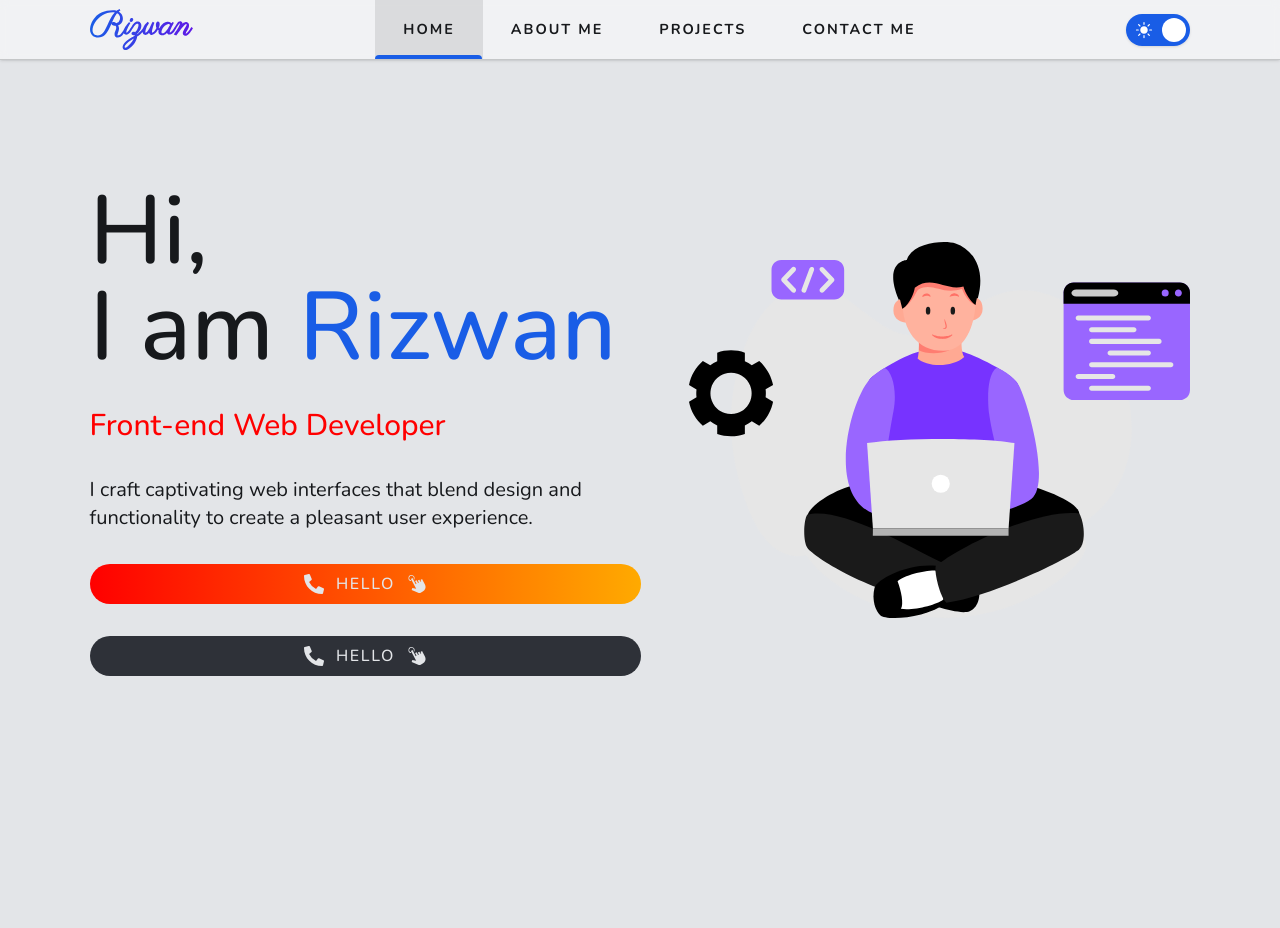
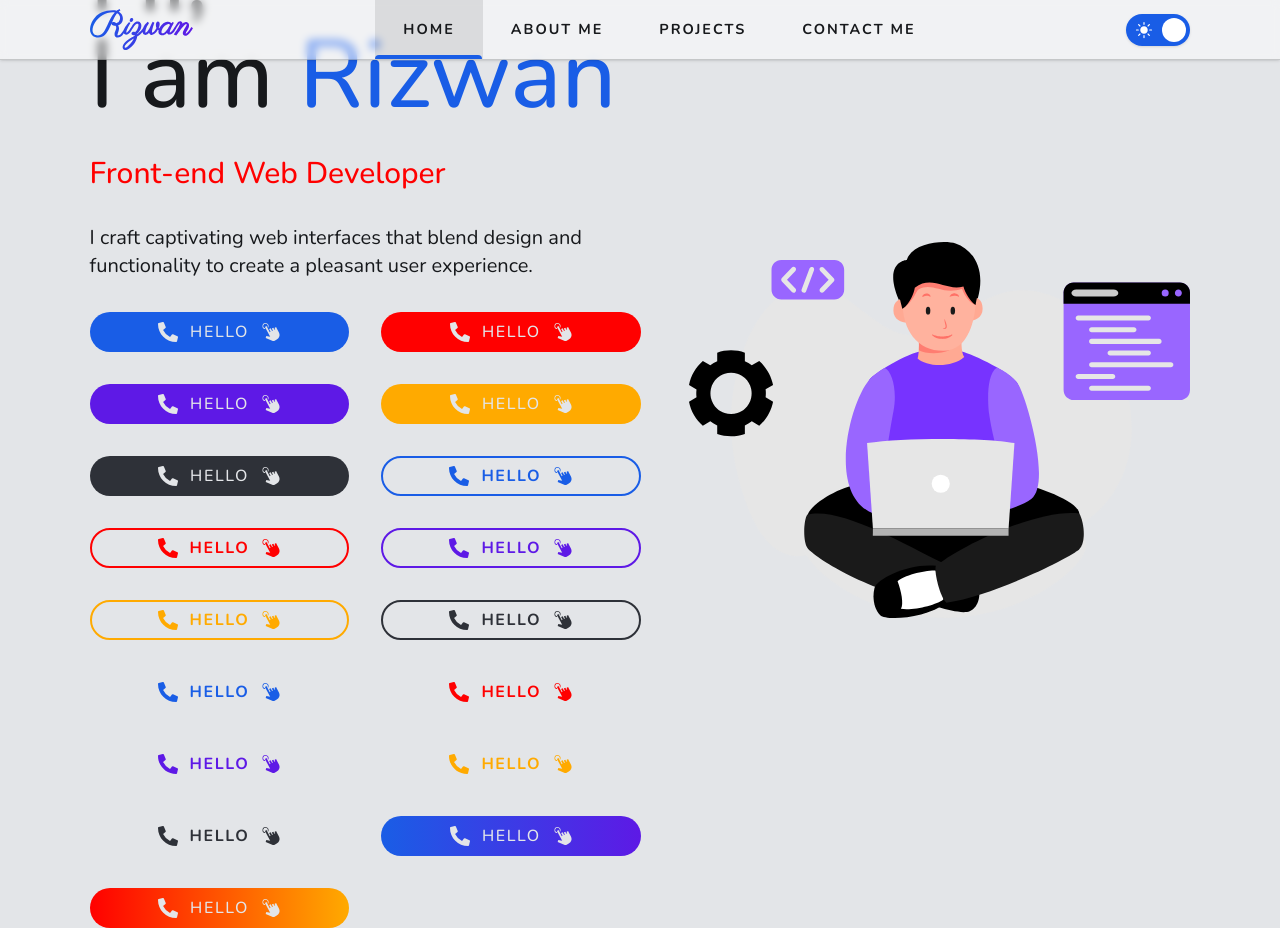
Before and after one commit to rizwanahamadcodes/portfolio, a Next.js app: page / in a window 1280 px wide. Before the commit the page ends 800 px from the top, so only its background shows below. Built offline with nearby package versions, Linux system fonts and the light colour scheme.

Commit message:
all buttons showcased

```diff
--- a/src/app/page.tsx
+++ b/src/app/page.tsx
@@ -28,12 +28,36 @@ export default function Home() {
                         I craft captivating web interfaces that blend design and
                         functionality to create a pleasant user experience.
                     </p>
-                    <div className="flex w-full flex-col flex-wrap items-stretch gap-8">
+                    <div className="grid w-full grid-cols-2 flex-col flex-wrap gap-8">
                         <Button
                             leftIcon={FaPhoneAlt}
                             rightIcon={GiClick}
                             type="solid"
-                            colorScheme="secondary-gradient"
+                            colorScheme="primary"
+                        >
+                            Hello
+                        </Button>
+                        <Button
+                            leftIcon={FaPhoneAlt}
+                            rightIcon={GiClick}
+                            type="solid"
+                            colorScheme="secondary"
+                        >
+                            Hello
+                        </Button>
+                        <Button
+                            leftIcon={FaPhoneAlt}
+                            rightIcon={GiClick}
+                            type="solid"
+                            colorScheme="primary-support"
+                        >
+                            Hello
+                        </Button>
+                        <Button
+                            leftIcon={FaPhoneAlt}
+                            rightIcon={GiClick}
+                            type="solid"
+                            colorScheme="secondary-support"
                         >
                             Hello
                         </Button>
@@ -42,6 +66,106 @@ export default function Home() {
                             rightIcon={GiClick}
                             type="solid"
                             colorScheme="gray"
+                        >
+                            Hello
+                        </Button>
+
+                        <Button
+                            leftIcon={FaPhoneAlt}
+                            rightIcon={GiClick}
+                            type="outline"
+                            colorScheme="primary"
+                        >
+                            Hello
+                        </Button>
+                        <Button
+                            leftIcon={FaPhoneAlt}
+                            rightIcon={GiClick}
+                            type="outline"
+                            colorScheme="secondary"
+                        >
+                            Hello
+                        </Button>
+
+                        <Button
+                            leftIcon={FaPhoneAlt}
+                            rightIcon={GiClick}
+                            type="outline"
+                            colorScheme="primary-support"
+                        >
+                            Hello
+                        </Button>
+                        <Button
+                            leftIcon={FaPhoneAlt}
+                            rightIcon={GiClick}
+                            type="outline"
+                            colorScheme="secondary-support"
+                        >
+                            Hello
+                        </Button>
+                        <Button
+                            leftIcon={FaPhoneAlt}
+                            rightIcon={GiClick}
+                            type="outline"
+                            colorScheme="gray"
+                        >
+                            Hello
+                        </Button>
+
+                        <Button
+                            leftIcon={FaPhoneAlt}
+                            rightIcon={GiClick}
+                            type="ghost"
+                            colorScheme="primary"
+                        >
+                            Hello
+                        </Button>
+                        <Button
+                            leftIcon={FaPhoneAlt}
+                            rightIcon={GiClick}
+                            type="ghost"
+                            colorScheme="secondary"
+                        >
+                            Hello
+                        </Button>
+
+                        <Button
+                            leftIcon={FaPhoneAlt}
+                            rightIcon={GiClick}
+                            type="ghost"
+                            colorScheme="primary-support"
+                        >
+                            Hello
+                        </Button>
+                        <Button
+                            leftIcon={FaPhoneAlt}
+                            rightIcon={GiClick}
+                            type="ghost"
+                            colorScheme="secondary-support"
+                        >
+                            Hello
+                        </Button>
+                        <Button
+                            leftIcon={FaPhoneAlt}
+                            rightIcon={GiClick}
+                            type="ghost"
+                            colorScheme="gray"
+                        >
+                            Hello
+                        </Button>
+                        <Button
+                            leftIcon={FaPhoneAlt}
+                            rightIcon={GiClick}
+                            type="solid"
+                            colorScheme="primary-gradient"
+                        >
+                            Hello
+                        </Button>
+                        <Button
+                            leftIcon={FaPhoneAlt}
+                            rightIcon={GiClick}
+                            type="solid"
+                            colorScheme="secondary-gradient"
                         >
                             Hello
                         </Button>
--- a/src/components/Button.tsx
+++ b/src/components/Button.tsx
@@ -49,7 +49,7 @@ const Button: React.FC<ButtonProps> = (props) => {
         gray: {
             solid: 'bg-gray-800 hover:bg-gray-900 dark:bg-gray-100 dark:hover:bg-gray-200 dark:text-gray-900 dark:font-bold',
             outline: `${borderWidth} dark:border-gray-100 dark:text-gray-100 dark:hover:border-gray-200 dark:hover:text-gray-200 border-gray-800 hover:border-gray-900 text-gray-800 hover:text-gray-900`,
-            ghost: 'text-gray-800 hover:text-gray-900',
+            ghost: 'dark:text-gray-100 dark:hover:text-gray-200 text-gray-800 hover:text-gray-900',
         },
         'primary-gradient': {
             solid: 'bg-gradient-to-r from-primary to-primary-support bg-[length:100%_100%] hover:bg-[length:200%_100%] bg-left',
```
